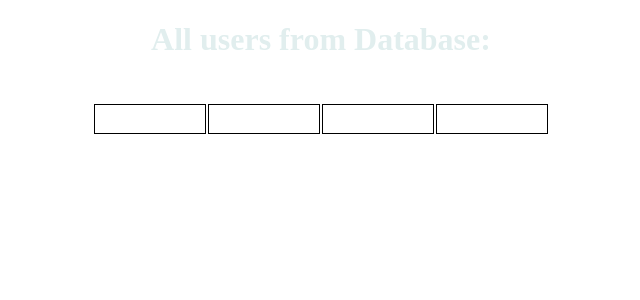
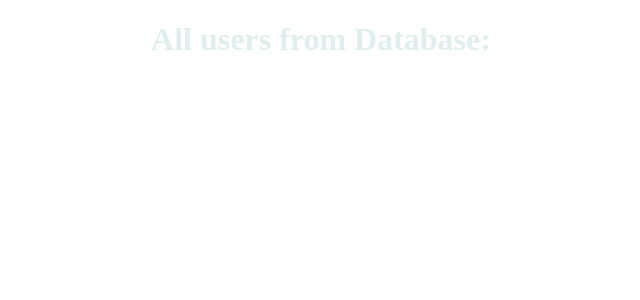
Before and after one commit to sohelyshaikh/k8s-3Tier-application, a Flask app: template application/templates/showuser.html in a window 1280 px wide. Shown: the top 300 px of the page, without its empty margins (319-959 px from the left). Run offline with Flask 2, Linux system fonts and the light colour scheme; the template is opened without the code that fills it: most values are stand-ins (such as "Sample title", 1, 10 or a date in 2020).

Commit message:
minor changes frontend

```diff
--- a/application/templates/showuser.html
+++ b/application/templates/showuser.html
@@ -1,13 +1,13 @@
 <!DOCTYPE html>
 <head>
- <title>Users in database4</title>
+ <title>{{ header }}</title>
 </head>
 <body>
     <style>
-        table.center {
-        margin-left: auto;
-        margin-right: auto;
-        }
+    table.center {
+      margin-left: auto;
+      margin-right: auto;
+    }
 
         body {
           background-image: url({{ bgi }});
@@ -15,14 +15,18 @@
           background-attachment: fixed;
           background-size: cover;
         }
-
         td {
         width: 100px;
         text-align: center;
         border: 1px solid black;
         padding: 5px;
       }
-
+      table, th, td {
+          border: 1px solid ;
+          border-collapse: collapse;
+          border-color: white;
+          border-width: 3px;
+        }
       h1{
           text-align: center;
           color: rgb(225, 238, 238);
--- a/application/templates/welcome.html
+++ b/application/templates/welcome.html
@@ -8,7 +8,7 @@
           background-size: cover;
         }
     </style>
-    <title>Sohel Shaikh</title>
+    <title>{{ header }}</title>
 </head>
 <body>
     <div style="color: floralwhite;font-family: courier;text-align:center;font-size:30px;" align="centre">
```
